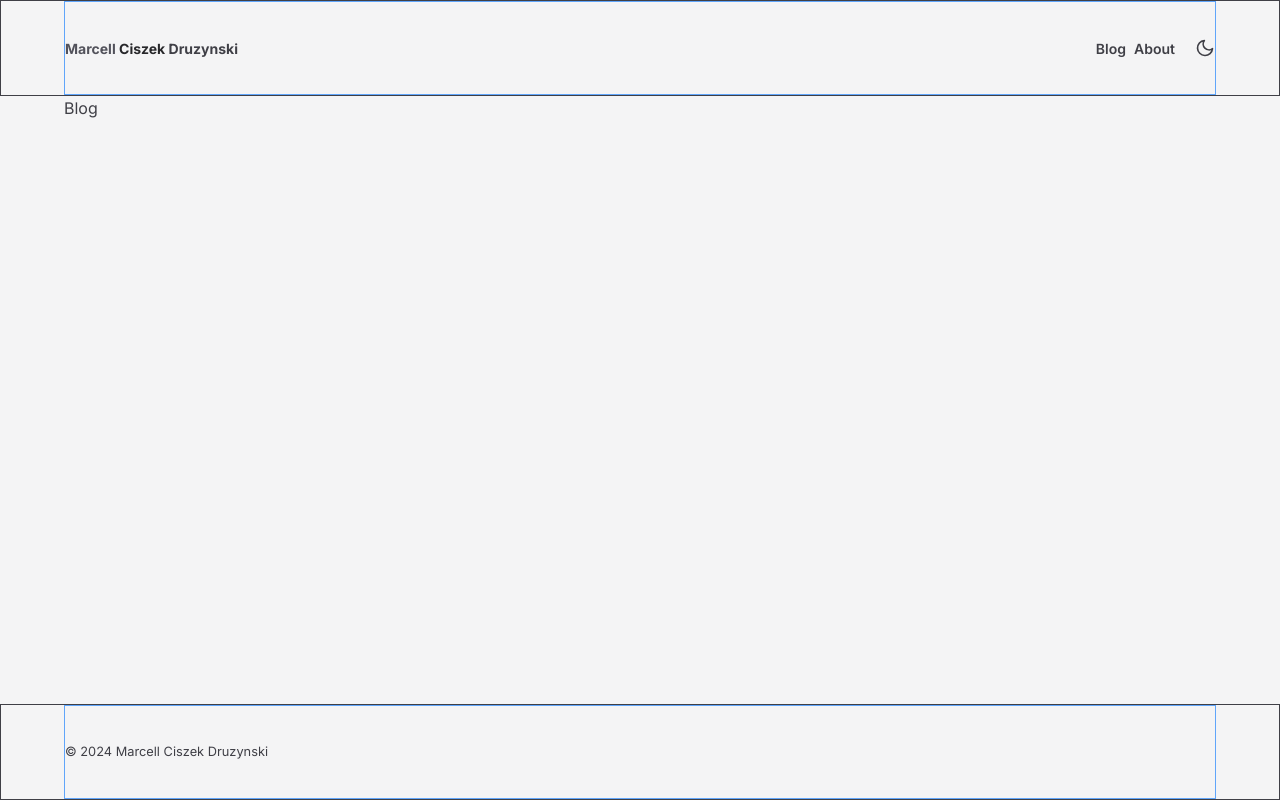
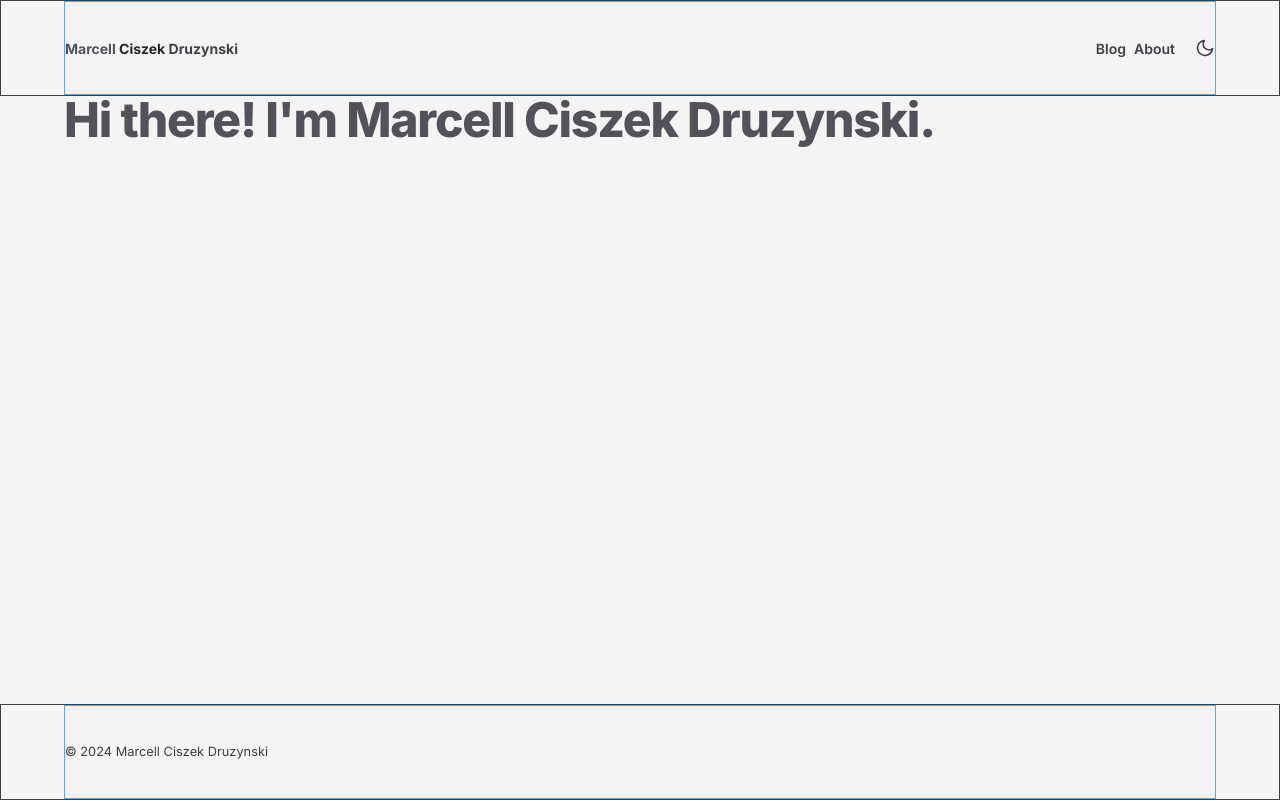
Before and after one commit to masiucd/marcell_ciszek_druzynski.com, a Next.js app: page / in a window 1280 px wide. Built offline with nearby package versions, Linux system fonts and the light colour scheme.

Commit message:
Add H1 component and eslint-plugin-jsx-a11y

```diff
--- a/src/app/(main)/page.tsx
+++ b/src/app/(main)/page.tsx
@@ -2,6 +2,7 @@ import {type Metadata} from "next";
 import Link from "next/link";
 
 import {PageWrapper} from "@/components/page-wrapper";
+import {H1} from "@/components/typography";
 
 export const metadata: Metadata = {
   title: "Marcell Ciszek Druzynski",
@@ -11,9 +12,7 @@ export const metadata: Metadata = {
 export default function HomePage() {
   return (
     <PageWrapper>
-      <h1>
-        <Link href="/blog">Blog</Link>
-      </h1>
+      <H1>Hi there! I&apos;m Marcell Ciszek Druzynski.</H1>
     </PageWrapper>
   );
 }
```
Also changed, not shown: 1 other file (tests, documents, lock files or other folders).
